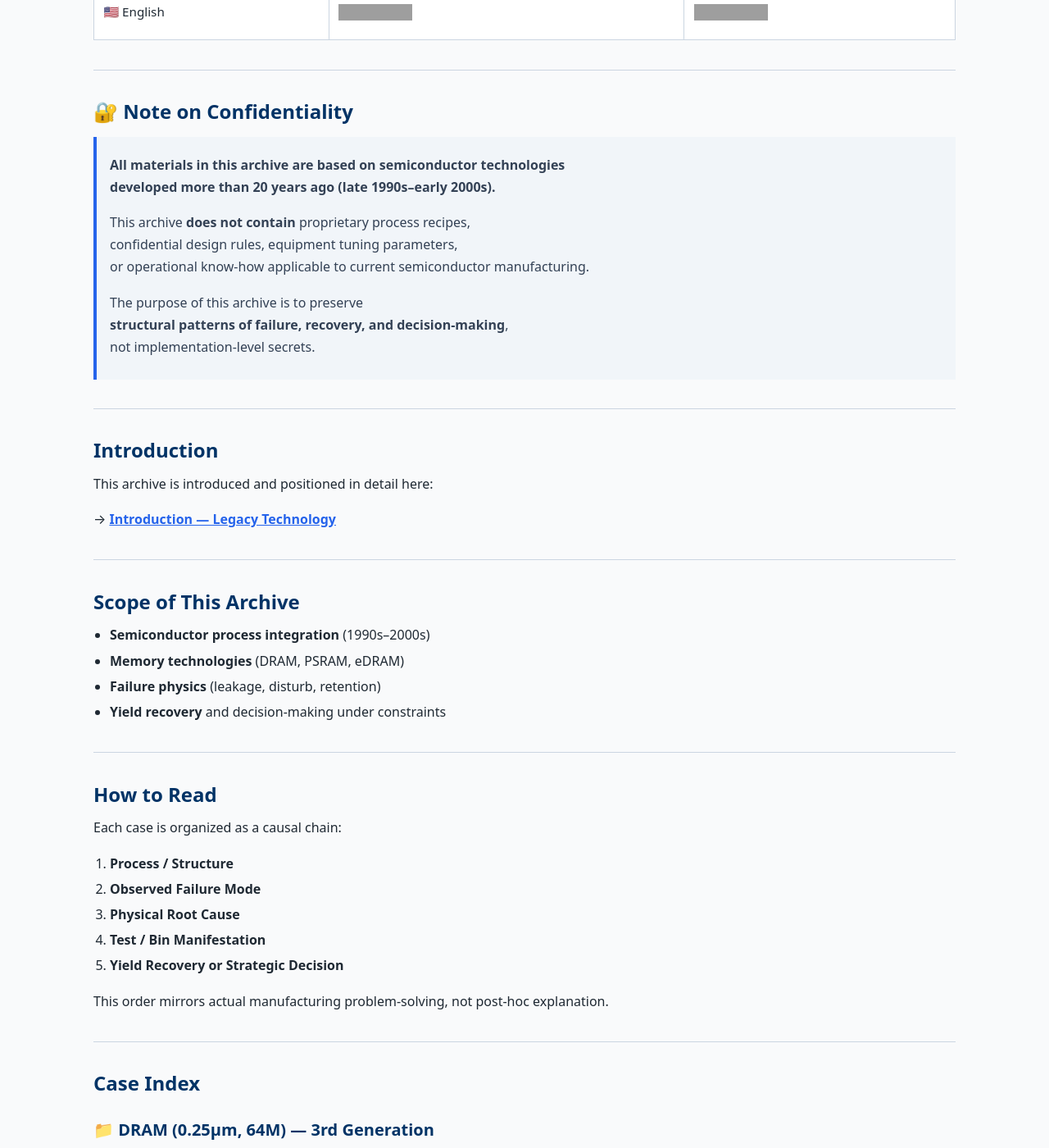
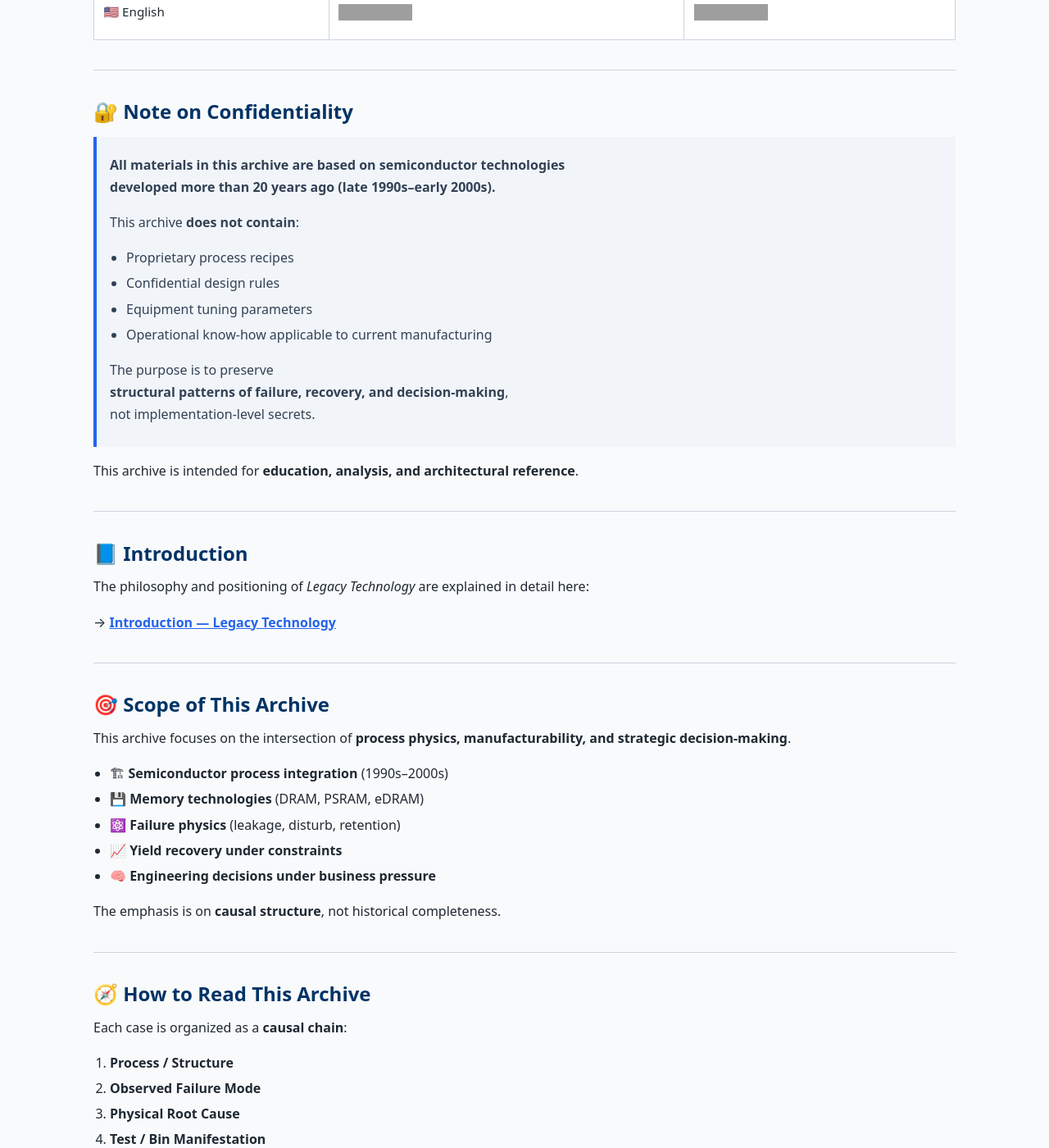
Before and after one commit to Samizo-AITL/Edusemi-Plus, a Jekyll site: the page built from archive/legacy/index.md, in a window 1280 px wide and 1400 px high, scrolled down 423 px. Shown: the whole window at 82% size. Built offline with Jekyll 4.4.1, drawn with Linux system fonts in a browser that asks for light colours; some of the changed text lies outside the part shown; grey boxes are pictures that could not be loaded.

Commit message:
Update index.md

```diff
--- a/archive/legacy/index.md
+++ b/archive/legacy/index.md
@@ -3,17 +3,18 @@ layout: default
 title: Legacy Technology
 ---
 
-# Legacy Technology
+# 🧭 Legacy Technology
 
-Legacy Technology is not a collection of obsolete processes.
+**Legacy Technology** is not a collection of obsolete processes.
 
 This archive documents **canonical failure-and-recovery cases**
-where physical mechanisms directly constrained
-**yield, reliability, and business decisions**.
+in which **physical mechanisms directly constrained**
+yield, reliability, and ultimately **business decisions**.
 
 These cases are preserved not as nostalgia,
-but as **reference structures** that still reappear
-in modern semiconductor, system, and AI-integrated designs.
+but as **reference structures**—patterns of causality
+that continue to reappear in modern semiconductor systems,
+SoCs, and AI-integrated architectures.
 
 ---
 
@@ -30,36 +31,47 @@ in modern semiconductor, system, and AI-integrated designs.
 > **All materials in this archive are based on semiconductor technologies
 > developed more than 20 years ago (late 1990s–early 2000s).**
 >
-> This archive **does not contain** proprietary process recipes,
-> confidential design rules, equipment tuning parameters,
-> or operational know-how applicable to current semiconductor manufacturing.
+> This archive **does not contain**:
+> - Proprietary process recipes
+> - Confidential design rules
+> - Equipment tuning parameters
+> - Operational know-how applicable to current manufacturing
 >
-> The purpose of this archive is to preserve
+> The purpose is to preserve
 > **structural patterns of failure, recovery, and decision-making**,
 > not implementation-level secrets.
 
+This archive is intended for **education, analysis, and architectural reference**.
+
 ---
 
-## Introduction
+## 📘 Introduction
 
-This archive is introduced and positioned in detail here:
+The philosophy and positioning of *Legacy Technology*
+are explained in detail here:
 
 → **[Introduction — Legacy Technology](./introduction.md)**
 
 ---
 
-## Scope of This Archive
+## 🎯 Scope of This Archive
 
-- **Semiconductor process integration** (1990s–2000s)
-- **Memory technologies** (DRAM, PSRAM, eDRAM)
-- **Failure physics** (leakage, disturb, retention)
-- **Yield recovery** and decision-making under constraints
+This archive focuses on the intersection of
+**process physics, manufacturability, and strategic decision-making**.
+
+- 🏗 **Semiconductor process integration** (1990s–2000s)
+- 💾 **Memory technologies** (DRAM, PSRAM, eDRAM)
+- ⚛️ **Failure physics** (leakage, disturb, retention)
+- 📈 **Yield recovery under constraints**
+- 🧠 **Engineering decisions under business pressure**
+
+The emphasis is on **causal structure**, not historical completeness.
 
 ---
 
-## How to Read
+## 🧭 How to Read This Archive
 
-Each case is organized as a causal chain:
+Each case is organized as a **causal chain**:
 
 1. **Process / Structure**
 2. **Observed Failure Mode**
@@ -67,14 +79,22 @@ Each case is organized as a causal chain:
 4. **Test / Bin Manifestation**
 5. **Yield Recovery or Strategic Decision**
 
-This order mirrors actual manufacturing problem-solving,
-not post-hoc explanation.
+This order mirrors **actual manufacturing problem-solving**,
+not post-hoc academic explanation.
+
+📌 Readers are encouraged to follow the chain,
+not jump directly to conclusions.
 
 ---
 
-## Case Index
+## 📂 Case Index
 
-### 📁 DRAM (0.25µm, 64M) — 3rd Generation
+### 💾 DRAM (0.25µm, 64M) — 3rd Generation
+
+A canonical baseline case exposing
+retention, leakage, and test–yield coupling
+before deep-submicron scaling.
+
 - **Case overview**
   → [`dram_025um/`](./dram_025um/)
 - **Process integration**
@@ -86,7 +106,12 @@ not post-hoc explanation.
 
 ---
 
-### 📁 PSRAM (Pseudo-SRAM, 2001) — Mobile Memory
+### 📱 PSRAM (Pseudo-SRAM, 2001) — Mobile Memory
+
+A boundary case where DRAM technology
+was pushed beyond its original operating envelope
+to meet mobile requirements.
+
 - **Case overview**
   → [`psram_2001/`](./psram_2001/)
 - **Architecture & concept**
@@ -98,13 +123,16 @@ not post-hoc explanation.
 
 ---
 
-## Positioning
+## 🧱 Positioning
 
-Legacy Technology cases are archived here because they expose
-**structural limits**, not because they are old.
+Legacy Technology cases are archived here
+**because they expose structural limits**—not because they are old.
 
 Modern systems often fail for the **same reasons**:
-only the scale, names, and integration context change.
+only the scale, terminology, and integration context change.
+
+📌 Understanding these patterns
+is essential for designing **robust modern systems**.
 
 ---
 
```
